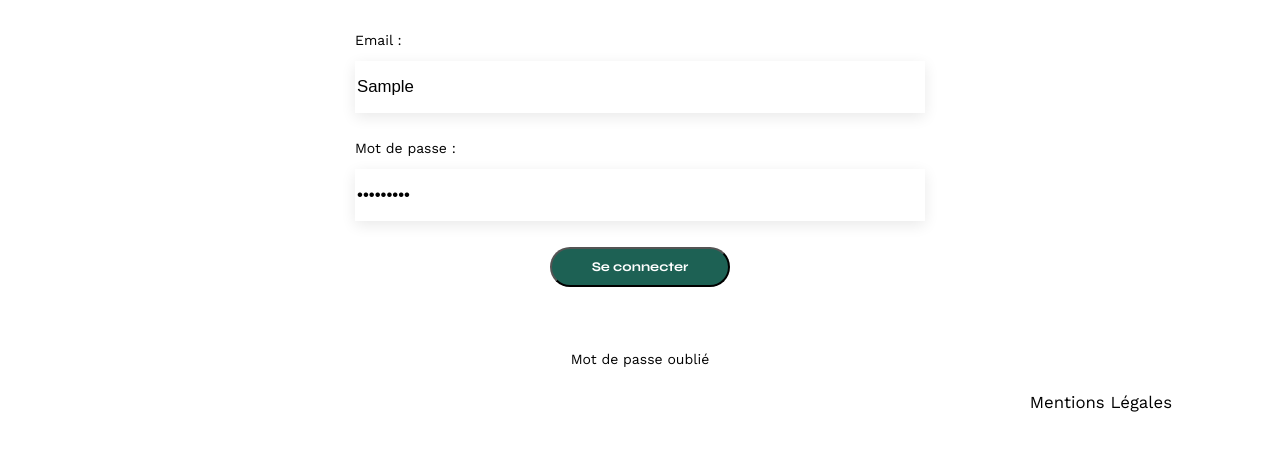
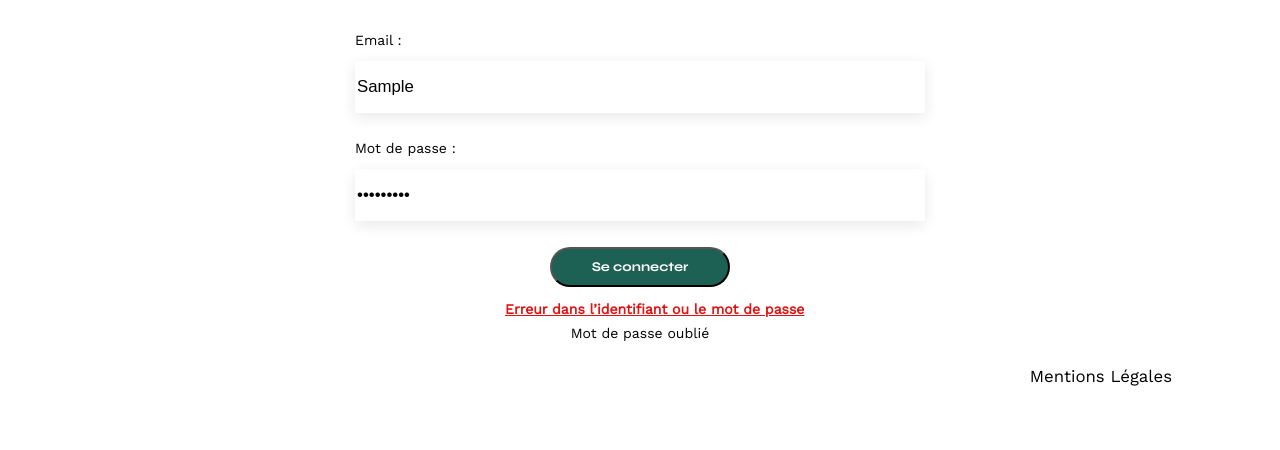
Before and after one commit to emmiebrichet/Portfolio-architecte-sophie-bluel-master, a plain HTML site: page FrontEnd/login.html in a window 1280 px wide. Both pictures are taken after typing "Sample", "Sample123" into the empty fields and a click on the button "Se connecter". Shown: the part 218-668 px from the top of the page. Drawn offline with nearby package versions, Linux system fonts and the light colour scheme; no server answers.

Commit message:
add mode edit and modale and modifier on index.htm and error message

```diff
--- a/FrontEnd/assets/style.css
+++ b/FrontEnd/assets/style.css
@@ -589,8 +589,9 @@ margin: auto;
 }
 
 #errorMessage{
+display: none;
 margin-left: 150px;
-margin-bottom:  50px; ;
+margin-bottom:  10px; ;
 color: #df1414;
 font-weight: bold;
 text-decoration:underline ;
--- a/FrontEnd/javascript/ajout.projet.js
+++ b/FrontEnd/javascript/ajout.projet.js
@@ -62,6 +62,7 @@ if (fileInput) {
     console.error('Élément fileInput introuvable');
 }
 
+
 // Soumission du formulaire pour ajouter un projet
 const addProjectForm = document.getElementById('addProjectForm');
 if (addProjectForm) {
--- a/FrontEnd/javascript/hopepage.js
+++ b/FrontEnd/javascript/hopepage.js
@@ -4,12 +4,14 @@ document.addEventListener("DOMContentLoaded", function() {
     const modifierSection = document.getElementById("modifierSection");
     const openModalIcon = document.getElementById("openModalIcon");
     const authLink = document.getElementById("authLink");
+    const filterButtons = document.getElementById("filter-buttons"); // Récupérer le bouton filter
 
     if (token) {
         // Afficher le mode édition
         editorMode.style.display = 'flex'; // Utilisez 'flex' pour conserver le centrage
         modifierSection.style.display = 'flex'; // Afficher la section "Modifier"
         openModalIcon.style.display = 'flex'; // Afficher l'icône de modification
+        filterButtons.style.display = 'none'; // Masquer les filtres si le token est présent
 
         authLink.innerHTML = '<a href="index.html" id="logoutLink">Logout</a>';
 
@@ -24,8 +26,10 @@ document.addEventListener("DOMContentLoaded", function() {
         editorMode.style.display = 'none';
         modifierSection.style.display = 'none';
         openModalIcon.style.display = 'none';
+        filterButtons.style.display = 'flex'; // Afficher les filtres s'il n'y a pas de token
     }
 });
+
 
 
 // Fonction pour afficher et centrer le conteneur
--- a/FrontEnd/javascript/login.js
+++ b/FrontEnd/javascript/login.js
@@ -33,8 +33,9 @@ document.addEventListener("DOMContentLoaded", function() {
         .catch(error => {
             // Afficher un message d'erreur
             const errorMessage = document.getElementById("errorMessage");
-            erorMessage.textContent = 'Erreur dans l’identifiant ou le mot de passe';
-            errorMessage.style.display = 'block';r
+            errorMessage.textContent = 'Erreur dans l’identifiant ou le mot de passe';
+            errorMessage.classList.add('error-message'); // Ajoute la classe d'erreur
+            errorMessage.style.display = 'flex'; // Affiche le message
         });
     });
 });
```
Also changed, not shown: FrontEnd/index.html (+1 -0 lines), Backend/images/Capture_d'écran_2024-09-16_1529031727825641692.png (added), 1 other file.
